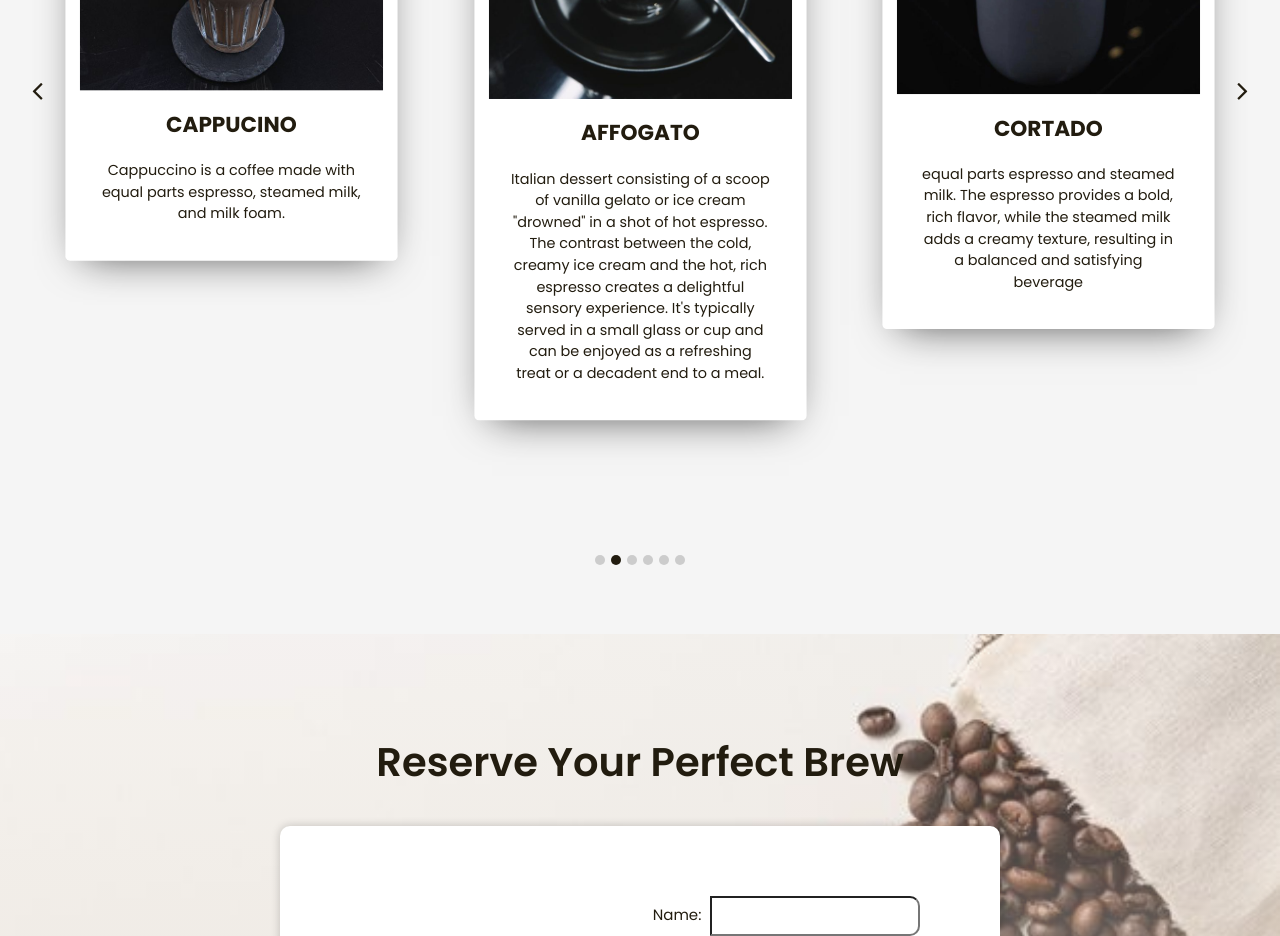
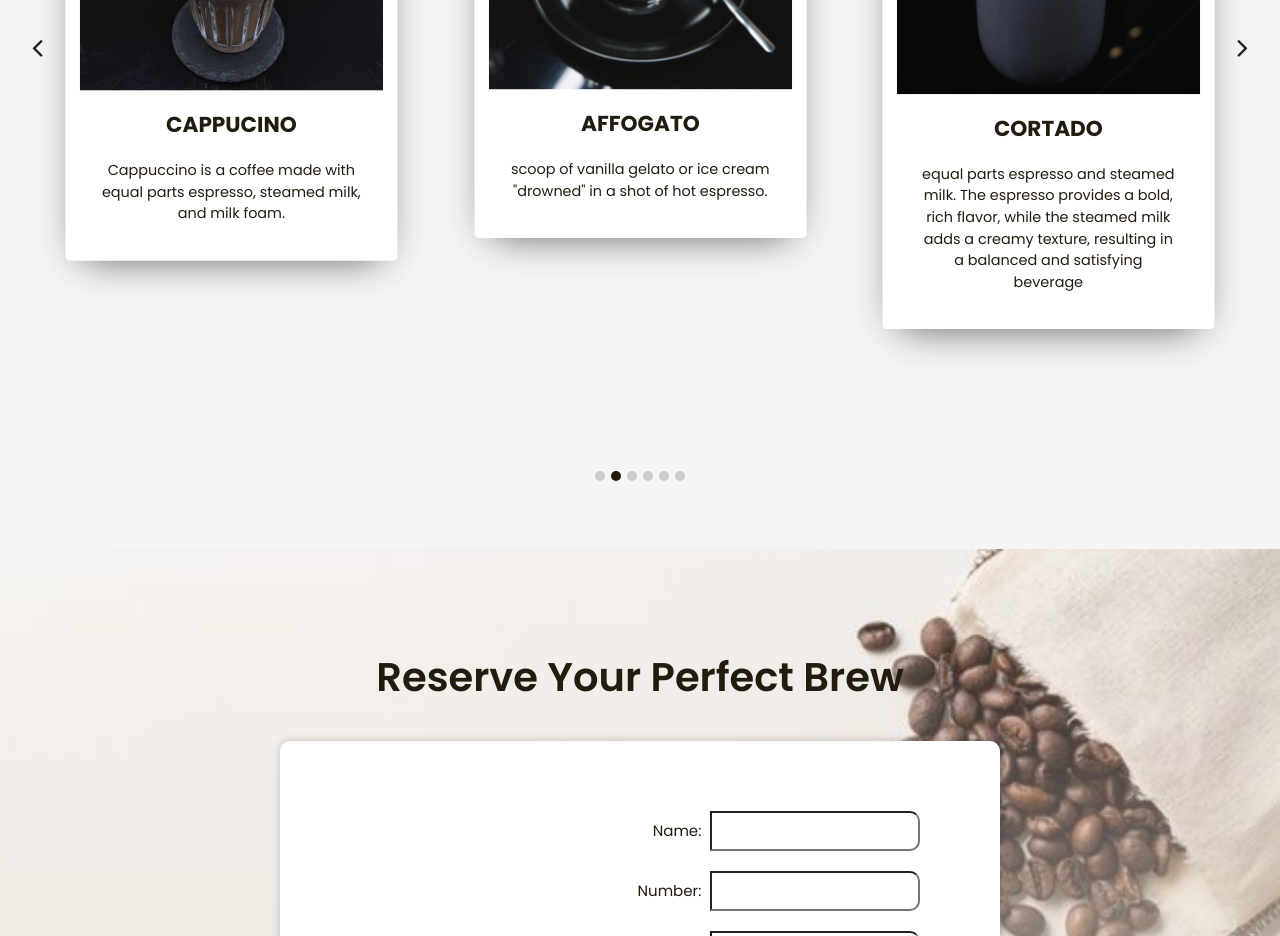
Before and after one commit to itsZekiee/DUNGAO_HTML_V2-FORMS, a plain HTML site: page index.html in a window 1280 px wide. Shown: the part 1500-2436 px from the top of the page. Drawn offline with nearby package versions, Linux system fonts and the light colour scheme.

Commit message:
update info

```diff
--- a/index.html
+++ b/index.html
@@ -112,7 +112,7 @@
                                 <img src="assets/media/affogato.jpg" alt="" >
                             </div>
                             <h5 class="mb-0 text-center"><b>AFFOGATO</b></h5>
-                            <p class="text-center p-4"> Italian dessert consisting of a scoop of vanilla gelato or ice cream "drowned" in a shot of hot espresso. The contrast between the cold, creamy ice cream and the hot, rich espresso creates a delightful sensory experience. It's typically served in a small glass or cup and can be enjoyed as a refreshing treat or a decadent end to a meal.</p>
+                            <p class="text-center p-4"> scoop of vanilla gelato or ice cream "drowned" in a shot of hot espresso.</p>
                         </div>
                         <div class="slider-card">
                             <div class="d-flex justify-content-center align-items-center mb-4">
```
